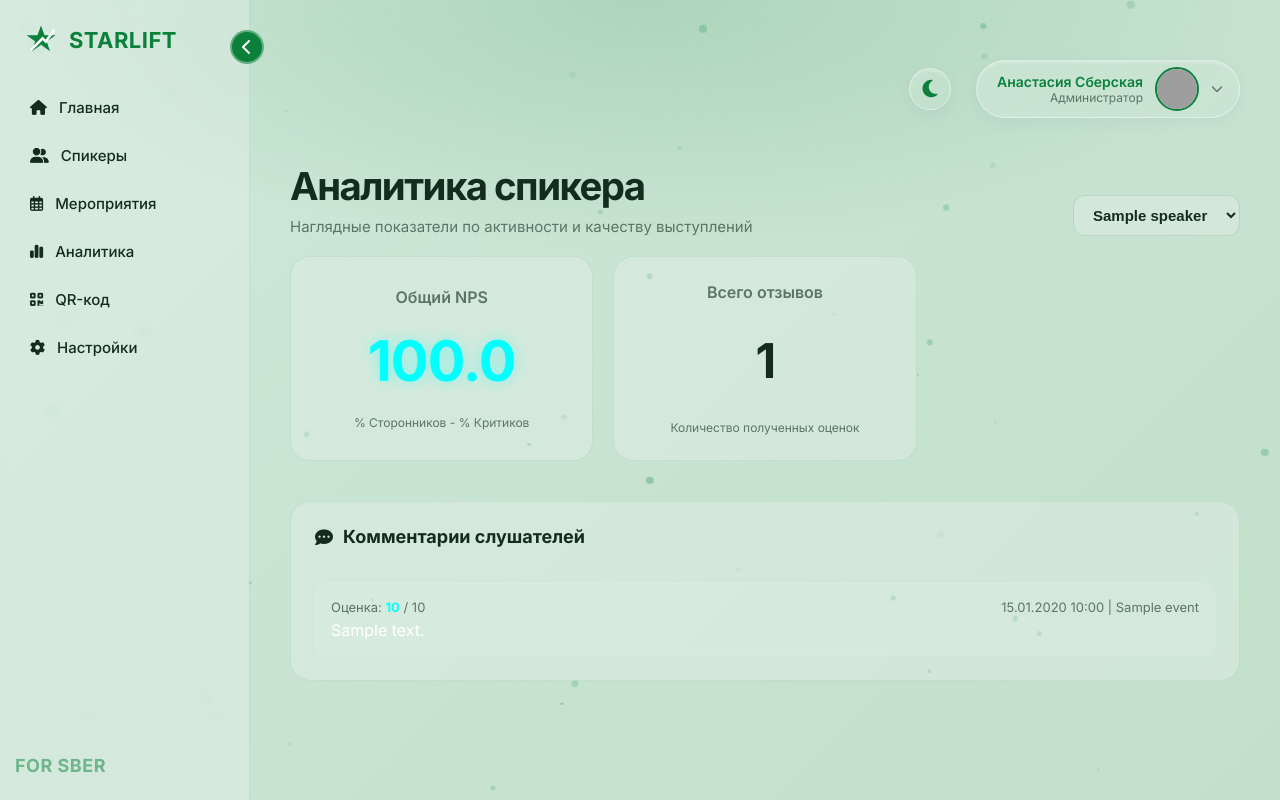
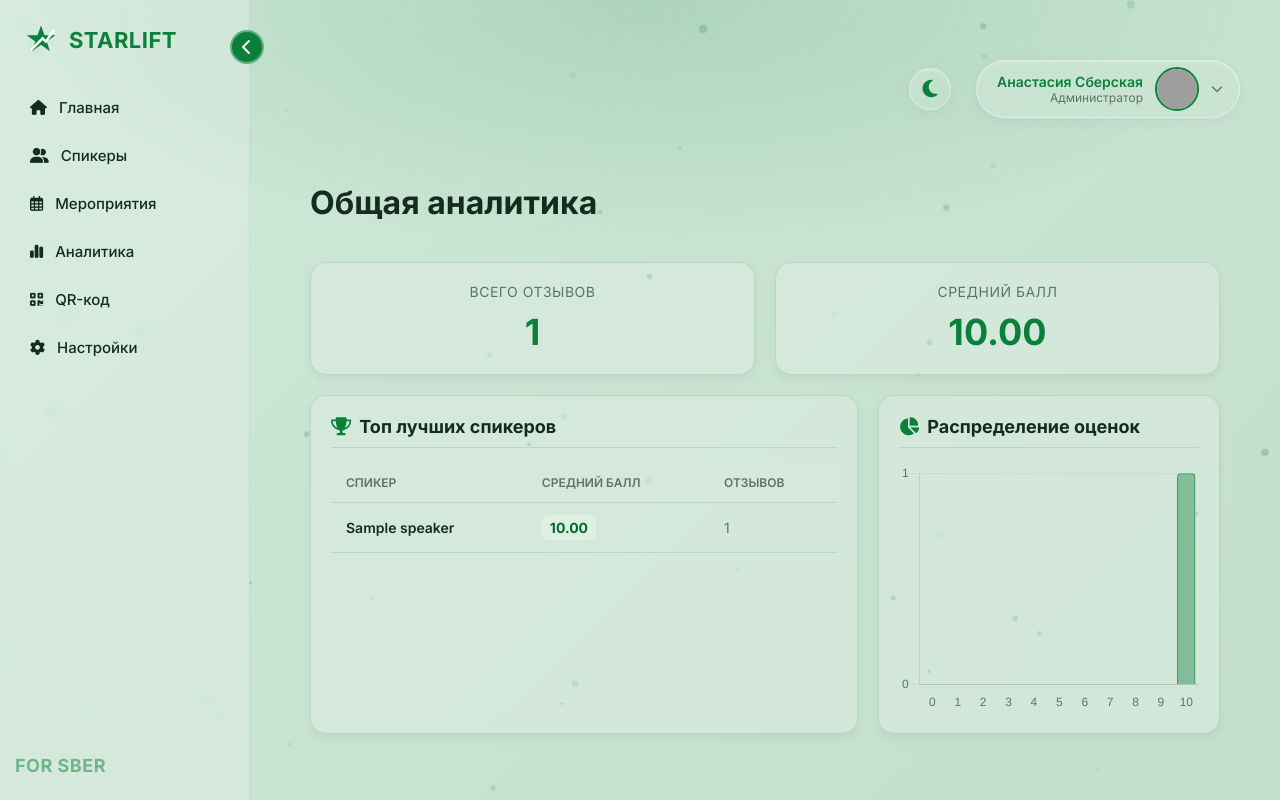
Before and after one commit to AmExAr/project-verison1, a Django app: page /analytics/ in a window 1280 px wide. Run offline with Django 5.2, Linux system fonts and the light colour scheme; tables that the repository leaves empty hold one stand-in row (values such as "Sample post"); grey boxes are pictures that could not be loaded.

Commit message:
новая аналитика, система отзывов и багфиксы

```diff
--- a/starlift/starlift/views.py
+++ b/starlift/starlift/views.py
@@ -96,30 +96,33 @@ def events_view(request):
     return render(request, 'events.html')
 
 def analytics_view(request):
-    speaker_id = request.GET.get('speaker_id')
-    if speaker_id:
-        speaker = get_object_or_404(Speaker, id=speaker_id)
-    else:
-        speaker = Speaker.objects.first()
+    from django.db.models import Avg, Count
 
-    nps_score = None
-    total_feedbacks = 0
-    feedbacks = []
+    feedbacks = Feedback.objects.all().order_by('-created_at')
+    total_feedbacks = feedbacks.count()
 
-    if speaker:
-        nps_score = speaker.calculate_nps()
-        qs = speaker.feedbacks.all().order_by('-created_at')
-        total_feedbacks = qs.count()
-        feedbacks = qs
+    # Средняя оценка
+    avg_score_dict = feedbacks.aggregate(avg_score=Avg('score'))
+    average_score = round(avg_score_dict['avg_score'], 2) if avg_score_dict['avg_score'] is not None else 0
 
-    speakers = Speaker.objects.all()
+    # Распределение оценок
+    distribution = feedbacks.values('score').annotate(count=Count('score')).order_by('-score')
+    score_distribution = {i: 0 for i in range(10, -1, -1)}
+    for item in distribution:
+        score_distribution[item['score']] = item['count']
+
+    # Топ спикеров
+    top_speakers = Speaker.objects.annotate(
+        avg_score=Avg('feedbacks__score'),
+        feedbacks_count=Count('feedbacks')
+    ).filter(feedbacks_count__gt=0).order_by('-avg_score')[:10]
 
     context = {
-        'speaker': speaker,
-        'speakers': speakers,
-        'nps_score': nps_score,
         'total_feedbacks': total_feedbacks,
-        'feedbacks': feedbacks,
+        'average_score': average_score,
+        'score_distribution': score_distribution,
+        'top_speakers': top_speakers,
+        'feedbacks': feedbacks[:10], # recent feedbacks
     }
     return render(request, 'analytics.html', context)
 
@@ -131,6 +134,17 @@ def speakers_api(request):
         speakers = Speaker.objects.all()
         speakers_data = []
         for speaker in speakers:
+            # Получаем отзывы
+            feedbacks_qs = speaker.feedbacks.all().order_by('-created_at')
+            feedbacks_data = []
+            for f in feedbacks_qs:
+                feedbacks_data.append({
+                    "score": f.score,
+                    "comment": f.comment,
+                    "date": f.created_at.strftime("%d.%m.%Y %H:%M"),
+                    "event_title": f.event.title
+                })
+
             speakers_data.append({
                 "id": speaker.id,
                 "name": speaker.name,
@@ -140,7 +154,8 @@ def speakers_api(request):
                 "status": speaker.status,
                 "nps": float(speaker.nps) if speaker.nps else 0.0,
                 "img": speaker.img,
-                "events": []
+                "events": [{"t": e.title, "s": e.status} for e in speaker.events.all()],
+                "feedbacks": feedbacks_data
             })
         return JsonResponse(speakers_data, safe=False)
     except Exception as e:
--- a/starlift/templates/analytics.html
+++ b/starlift/templates/analytics.html
@@ -4,324 +4,275 @@
     .analytics-page {
         display: grid;
         gap: 20px;
+        padding: 20px;
     }
 
     .analytics-header {
         display: flex;
         justify-content: space-between;
-        gap: 16px;
-        flex-wrap: wrap;
-        align-items: flex-end;
+        align-items: center;
+        margin-bottom: 20px;
     }
 
     .analytics-title {
+        font-size: 32px;
+        font-weight: 800;
+        color: var(--text-main);
         margin: 0;
-        font-size: clamp(28px, 3vw, 40px);
-        font-weight: 800;
-        letter-spacing: -0.04em;
-        color: var(--text-main);
-    }
-
-    .analytics-subtitle {
-        margin: 8px 0 0;
-        color: var(--text-muted);
-        font-size: 15px;
-    }
-
-    .analytics-actions {
-        display: flex;
-        gap: 10px;
-        flex-wrap: wrap;
     }
 
     .analytics-kpis {
         display: grid;
-        grid-template-columns: repeat(3, minmax(0, 1fr));
+        grid-template-columns: repeat(auto-fit, minmax(200px, 1fr));
         gap: 20px;
     }
 
     .metric-card {
+        background: var(--glass-bg);
+        border: 1px solid var(--border-color);
+        border-radius: 16px;
         padding: 20px;
-        display: grid;
-        gap: 10px;
-        min-height: 126px;
+        text-align: center;
+        box-shadow: 0 4px 10px rgba(0,0,0,0.05);
+        backdrop-filter: blur(10px);
     }
 
     .metric-label {
-        font-size: 13px;
+        font-size: 14px;
         color: var(--text-muted);
-        font-weight: 600;
+        text-transform: uppercase;
+        letter-spacing: 0.5px;
+        margin-bottom: 10px;
     }
 
     .metric-value {
-        font-size: 28px;
+        font-size: 36px;
         font-weight: 800;
-        color: var(--text-main);
-        letter-spacing: -0.04em;
-    }
-
-    .metric-delta {
-        font-size: 12px;
         color: var(--sber-green);
-        font-weight: 700;
     }
 
     .analytics-grid {
         display: grid;
-        grid-template-columns: repeat(2, minmax(0, 1fr));
+        grid-template-columns: 2fr 1fr;
         gap: 20px;
     }
 
-    .chart-block {
-        min-height: 360px;
-        display: grid;
-        gap: 16px;
+    @media (max-width: 1024px) {
+        .analytics-grid {
+            grid-template-columns: 1fr;
+        }
     }
 
-    .chart-title {
-        margin: 0;
+    .panel {
+        background: var(--glass-bg);
+        border: 1px solid var(--border-color);
+        border-radius: 16px;
+        padding: 20px;
+        backdrop-filter: blur(10px);
+        box-shadow: 0 4px 10px rgba(0,0,0,0.05);
+        display: flex;
+        flex-direction: column;
+    }
+
+    .panel-title {
         font-size: 18px;
         font-weight: 700;
+        margin-bottom: 15px;
         color: var(--text-main);
-        display: flex;
-        align-items: center;
-        gap: 10px;
+        border-bottom: 1px solid var(--border-color);
+        padding-bottom: 10px;
     }
 
-    .chart-placeholder {
-        min-height: 280px;
-        border-radius: 18px;
-        border: 1px dashed var(--border-color);
-        background: var(--glass-bg);
-        position: relative;
-        display: flex;
-        align-items: center;
-        justify-content: center;
-        padding: 18px;
-        transition: var(--transition);
-    }
-
-    .chart-placeholder:active {
-        transform: scale(0.98);
-        backdrop-filter: blur(12px);
-    }
-
-    .chart-placeholder::after {
-        content: '';
-        position: absolute;
-        inset: 0;
-        background-image: linear-gradient(rgba(10,128,59,0.04) 1px, transparent 1px), linear-gradient(90deg, rgba(10,128,59,0.04) 1px, transparent 1px);
-        background-size: 28px 28px;
-        opacity: 0.45;
-        pointer-events: none;
-    }
-
-    .chart-placeholder-inner {
-        position: relative;
-        z-index: 1;
-        text-align: center;
-        color: var(--text-muted);
-        max-width: 340px;
-    }
-
-    .chart-placeholder-inner i {
-        font-size: 30px;
-        color: var(--sber-green);
-        margin-bottom: 10px;
-    }
-
-    .funnel {
-        display: flex;
-        flex-direction: column;
-        align-items: flex-start;
-        gap: 12px;
-        width: 100%;
-    }
-
-    .funnel-step {
-        position: relative;
-        min-height: 54px;
-        border-radius: 16px;
-        display: flex;
-        flex-wrap: wrap;
-        align-items: center;
-        justify-content: space-between;
-        padding: 10px 16px;
-        box-sizing: border-box;
-        color: #fff;
-        font-weight: 700;
-        box-shadow: 0 12px 20px rgba(10,128,59,0.08);
-        gap: 8px;
-    }
-
-    .funnel-step span:last-child {
-        font-size: 13px;
-        font-weight: 600;
-        opacity: 0.9;
-    }
-
-    .funnel-1 { width: 100%; background: linear-gradient(135deg, rgba(10,128,59,0.92), rgba(10,128,59,0.72)); }
-    .funnel-2 { width: 90%; background: linear-gradient(135deg, rgba(10,128,59,0.80), rgba(10,128,59,0.62)); }
-    .funnel-3 { width: 80%; background: linear-gradient(135deg, rgba(10,128,59,0.68), rgba(10,128,59,0.50)); }
-    .funnel-4 { width: 70%; background: linear-gradient(135deg, rgba(10,128,59,0.56), rgba(10,128,59,0.40)); }
-
-    .mini-table {
+    .top-speakers-table {
         width: 100%;
         border-collapse: collapse;
     }
 
-    .mini-table td {
-        padding: 12px 0;
+    .top-speakers-table th, .top-speakers-table td {
+        padding: 12px 15px;
+        text-align: left;
         border-bottom: 1px solid var(--border-color);
+    }
+
+    .top-speakers-table th {
+        background: var(--th-bg);
+        font-weight: 600;
+        color: var(--text-muted);
+        text-transform: uppercase;
+        font-size: 12px;
+        border-top-left-radius: 8px;
+        border-top-right-radius: 8px;
+    }
+
+    .top-speakers-table tr:hover {
+        background: var(--tr-hover);
+    }
+
+    .speaker-link {
+        color: var(--text-main);
+        text-decoration: none;
+        font-weight: 600;
+    }
+
+    .speaker-link:hover {
+        color: var(--sber-green);
+    }
+
+    .score-badge {
+        display: inline-block;
+        padding: 4px 8px;
+        border-radius: 6px;
+        background: var(--light-green);
+        color: var(--sber-green-hover);
+        font-weight: 700;
         font-size: 14px;
     }
 
-    .city-pill {
-        padding: 7px 12px;
-        border-radius: 999px;
-        background: var(--light-green);
-        border: 1px solid var(--border-color);
-        font-weight: 700;
-        color: var(--text-main);
-    }
-
-    .nps-neon {
-        font-size: 56px;
-        font-weight: 800;
-        color: var(--cyan-color, #00ffff);
-        text-shadow: 0 0 15px rgba(0, 255, 255, 0.4);
-        margin: 10px 0;
-        letter-spacing: -1px;
-    }
-
-    .comments-list {
-        display: flex;
-        flex-direction: column;
-        gap: 15px;
-        margin-top: 20px;
-    }
-
-    .comment-item {
-        background: rgba(255, 255, 255, 0.05);
-        border: 1px solid rgba(255, 255, 255, 0.1);
-        border-radius: 12px;
-        padding: 15px;
-    }
-
-    .comment-item p {
-        margin: 5px 0 0;
-        color: #fff;
-    }
-
-    .comment-meta {
-        font-size: 13px;
-        color: var(--text-muted);
-        display: flex;
-        justify-content: space-between;
-    }
-
-    .speaker-select {
-        background: var(--glass-bg);
-        border: 1px solid var(--border-color);
-        color: var(--text-main);
-        padding: 10px 15px;
-        border-radius: 12px;
-        font-size: 15px;
-        font-weight: 600;
-        outline: none;
-    }
-
-    @media (max-width: 1100px) {
-        .analytics-kpis,
-        .analytics-grid {
-            grid-template-columns: repeat(2, minmax(0, 1fr));
-        }
-    }
-
-    @media (max-width: 700px) {
-        .analytics-kpis,
-        .analytics-grid {
-            grid-template-columns: 1fr;
-        }
+    .chart-container {
+        position: relative;
+        flex-grow: 1;
+        min-height: 250px;
+        width: 100%;
     }
 </style>
 
-<div class="analytics-page">
-    <div class="analytics-header animate-fade">
-        <div>
-            <h1 class="analytics-title">Аналитика спикера</h1>
-            <p class="analytics-subtitle">Наглядные показатели по активности и качеству выступлений</p>
+<div class="analytics-page animate-fade">
+    <div class="analytics-header">
+        <h1 class="analytics-title">Общая аналитика</h1>
+    </div>
+
+    <!-- Общие KPI -->
+    <div class="analytics-kpis">
+        <div class="metric-card">
+            <div class="metric-label">Всего отзывов</div>
+            <div class="metric-value">{{ total_feedbacks }}</div>
         </div>
-        <div class="analytics-actions">
-            <form method="get" id="speakerFilterForm">
-                <select name="speaker_id" class="speaker-select" onchange="document.getElementById('speakerFilterForm').submit()">
-                    {% for s in speakers %}
-                        <option value="{{ s.id }}" {% if speaker and speaker.id == s.id %}selected{% endif %}>{{ s.name }}</option>
-                    {% endfor %}
-                </select>
-            </form>
+        <div class="metric-card">
+            <div class="metric-label">Средний балл</div>
+            <div class="metric-value">{{ average_score|floatformat:2 }}</div>
         </div>
     </div>
 
-    {% if speaker %}
-    <div class="analytics-kpis animate-fade" style="animation-delay: 0.08s;">
-        <div class="stat-card metric-card" style="grid-column: span 1; display:flex; flex-direction:column; justify-content:center; align-items:center; text-align:center; padding:30px;">
-            <div class="metric-label" style="font-size: 16px;">Общий NPS</div>
-            <div class="nps-neon">
-                {% if nps_score is not None %}
-                    {{ nps_score }}
-                {% else %}
-                    —
-                {% endif %}
-            </div>
-            <div class="metric-delta" style="color: var(--text-muted); font-weight: normal;">
-                % Сторонников - % Критиков
+    <div class="analytics-grid">
+        <!-- Топ спикеров -->
+        <div class="panel">
+            <div class="panel-title"><i class="fa-solid fa-trophy" style="color: var(--sber-green); margin-right: 8px;"></i>Топ лучших спикеров</div>
+            <div style="overflow-x: auto;">
+                <table class="top-speakers-table">
+                    <thead>
+                        <tr>
+                            <th>Спикер</th>
+                            <th>Средний балл</th>
+                            <th>Отзывов</th>
+                        </tr>
+                    </thead>
+                    <tbody>
+                        {% for speaker in top_speakers %}
+                        <tr>
+                            <td>
+                                <a href="{% url 'speakers' %}?id={{ speaker.id }}" class="speaker-link">{{ speaker.name }}</a>
+                            </td>
+                            <td>
+                                <span class="score-badge">{{ speaker.avg_score|floatformat:2 }}</span>
+                            </td>
+                            <td style="color: var(--text-muted); font-size: 14px;">{{ speaker.feedbacks_count }}</td>
+                        </tr>
+                        {% empty %}
+                        <tr>
+                            <td colspan="3" style="text-align: center; color: var(--text-muted); padding: 20px;">Нет данных о спикерах с отзывами</td>
+                        </tr>
+                        {% endfor %}
+                    </tbody>
+                </table>
             </div>
         </div>
-        <div class="stat-card metric-card" style="justify-content: center; text-align: center;">
-            <div class="metric-label" style="font-size: 16px;">Всего отзывов</div>
-            <div class="metric-value" style="font-size: 48px; margin: 10px 0;">{{ total_feedbacks }}</div>
-            <div class="metric-delta" style="color: var(--text-muted); font-weight: normal;">Количество полученных оценок</div>
+
+        <!-- График распределения -->
+        <div class="panel">
+            <div class="panel-title"><i class="fa-solid fa-chart-pie" style="color: var(--sber-green); margin-right: 8px;"></i>Распределение оценок</div>
+            <div class="chart-container">
+                <canvas id="scoreChart"></canvas>
+            </div>
         </div>
     </div>
-
-    <div class="analytics-grid" style="margin-top: 20px;">
-        <div class="content-block chart-block animate-fade" style="grid-column: span 2; animation-delay: 0.12s; min-height: auto;">
-            <h2 class="chart-title"><i class="fa-solid fa-comment-dots"></i> Комментарии слушателей</h2>
-            {% if feedbacks %}
-            <div class="comments-list">
-                {% for fb in feedbacks %}
-                <div class="comment-item">
-                    <div class="comment-meta">
-                        <span>Оценка: <strong style="color: var(--cyan-color, #00ffff);">{{ fb.score }}</strong> / 10</span>
-                        <span>{{ fb.created_at|date:"d.m.Y H:i" }} | {{ fb.event.title }}</span>
-                    </div>
-                    {% if fb.comment %}
-                        <p>{{ fb.comment }}</p>
-                    {% else %}
-                        <p style="color: var(--text-muted); font-style: italic;">Без текстового комментария</p>
-                    {% endif %}
-                </div>
-                {% endfor %}
-            </div>
-            {% else %}
-            <p style="color: var(--text-muted); margin-top: 15px;">Пока нет отзывов.</p>
-            {% endif %}
-        </div>
-    </div>
-    {% else %}
-    <p>Спикеры не найдены.</p>
-    {% endif %}
 </div>
 
+<!-- Load Chart.js -->
+<script src="https://cdn.jsdelivr.net/npm/chart.js"></script>
 <script>
-    function initAnalyticsPage() {
-        if (window.__analyticsPageInitialized) return;
-        window.__analyticsPageInitialized = true;
-    }
+    document.addEventListener("DOMContentLoaded", function() {
+        const canvas = document.getElementById('scoreChart');
+        if (!canvas) return;
+        const ctx = canvas.getContext('2d');
 
-    window.__analyticsPageInitialized = window.__analyticsPageInitialized || false;
-    initAnalyticsPage();
-    document.addEventListener('spa-page-loaded', initAnalyticsPage);
+        // Prepare data from Django context
+        const labelsData = [
+            {% for score, count in score_distribution.items %}
+                '{{ score }}'{% if not forloop.last %},{% endif %}
+            {% endfor %}
+        ];
+
+        const countsData = [
+            {% for score, count in score_distribution.items %}
+                {{ count }}{% if not forloop.last %},{% endif %}
+            {% endfor %}
+        ];
+
+        const isDarkTheme = document.documentElement.getAttribute('data-theme') === 'dark';
+        const textColor = isDarkTheme ? '#A0A5AA' : '#5B7565';
+        const mainColor = '#0A803B'; // sber-green
+        const bgColor = isDarkTheme ? 'rgba(33, 160, 56, 0.4)' : 'rgba(10, 128, 59, 0.4)';
+
+        new Chart(ctx, {
+            type: 'bar',
+            data: {
+                labels: labelsData.reverse(),
+                datasets: [{
+                    label: 'Количество оценок',
+                    data: countsData.reverse(),
+                    backgroundColor: bgColor,
+                    borderColor: mainColor,
+                    borderWidth: 1,
+                    borderRadius: 4
+                }]
+            },
+            options: {
+                responsive: true,
+                maintainAspectRatio: false,
+                plugins: {
+                    legend: {
+                        display: false
+                    },
+                    tooltip: {
+                        callbacks: {
+                            title: function(context) {
+                                return 'Оценка: ' + context[0].label;
+                            }
+                        }
+                    }
+                },
+                scales: {
+                    y: {
+                        beginAtZero: true,
+                        ticks: {
+                            stepSize: 1,
+                            color: textColor
+                        },
+                        grid: {
+                            color: isDarkTheme ? 'rgba(255, 255, 255, 0.1)' : 'rgba(0, 0, 0, 0.05)'
+                        }
+                    },
+                    x: {
+                        ticks: {
+                            color: textColor
+                        },
+                        grid: {
+                            display: false
+                        }
+                    }
+                }
+            }
+        });
+    });
 </script>
 {% endblock %}
--- a/starlift/templates/qr_generator.html
+++ b/starlift/templates/qr_generator.html
@@ -124,11 +124,12 @@
 </div>
 
 <script>
-    document.addEventListener('DOMContentLoaded', function() {
+    (function() {
         const generateBtn = document.getElementById('generateBtn');
         const speakerSelect = document.getElementById('speakerSelect');
         const eventSelect = document.getElementById('eventSelect');
 
+        if (generateBtn) {
             generateBtn.addEventListener('click', function() {
                 const speakerId = speakerSelect.value;
                 const eventId = eventSelect.value;
@@ -142,6 +143,7 @@
                 const qrUrl = `/speaker/${speakerId}/event/${eventId}/qr/`;
                 window.location.href = qrUrl;
             });
-    });
+        }
+    })();
 </script>
 {% endblock %}
```
Also changed, not shown: starlift/templates/speakers.html (+50 -55 lines). Lines whose indentation alone changed are shown as unchanged.
